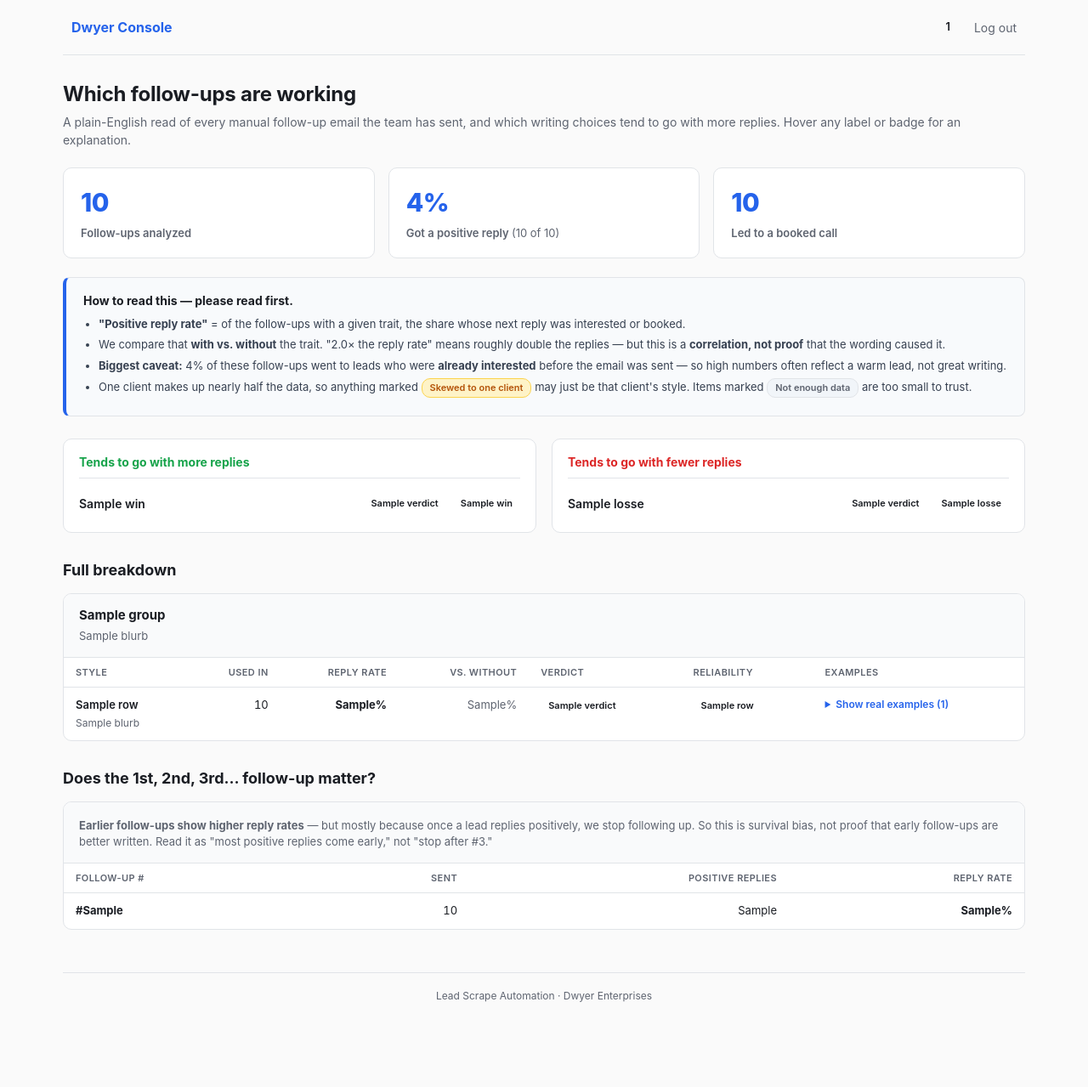
After one commit to google-dwyer-enterprises/de-reply-classifier, a Flask app: template templates/analytics.html in a window 1280 px wide. The commit adds this page. Shown: the whole page at 85% size. Run offline with Flask 3, Linux system fonts and the light colour scheme; the visitor is signed in with stand-in values (Sample User, id 1); the template is opened without the code that fills it: most values are stand-ins (such as "Sample title", 1, 10 or a date in 2020); some libraries are stand-ins or nearby versions.

Commit message:
Follow-up analytics web page + session login with two roles
Replaces the confusing NocoDB follow-up-patterns pivot with a plain-English
page in the Flask app, and overhauls auth.

Analytics (/analytics, role=analyst):
- followup_analytics.py turns followup_patterns_mv / followup_timing_mv /
  followup_message_features into a layperson-readable view: every characteristic
  and value gets a friendly label + one-line explanation (no "CTA / hook type /
  P.S. / personalization" jargon), each pattern graded for reliability
  (Solid / Fair / Skewed to one client / Not enough data), and the warm-lead
  confound (79% of follow-ups went to already-positive leads) surfaced up front.
- Shows headline stats, a "how to read this" caveat box, top wins/losses, a full
  per-characteristic breakdown, top-3 REAL example follow-ups per pattern
  (expandable, with booked/positive badge + client), and the timing strip with
  its survival-bias caveat.

Auth overhaul (app.py):
- Real /login page + /logout replacing the HTTP Basic browser popup; signed
  session cookies (SECRET_KEY).
- Two strictly-separate roles via require_role(): scraper (Jam -> /submit,
  /batches) and analyst (-> /analytics). Cross-access = 403. /batch/<token>
  share links stay public. Constant-time password compare; fails closed.

UI: role-aware nav (login/logout, role-specific links) in base.html; new
login.html + analytics.html extend the existing base; style.css extended within
the existing CSS-variable system (stat tiles, callout, takeaways, pattern tables,
reliability/verdict chips) so both surfaces stay coherent. No new dependencies;
Dockerfile/requirements unchanged.

New env vars (documented in CLAUDE.md): SECRET_KEY (mandatory, fails closed),
ANALYST_USERNAME, ANALYST_PASSWORD.

```diff
--- a/app.py
+++ b/app.py
@@ -24,6 +24,7 @@ The Railway worker picks up everything else through its existing poll loop.
 
 from __future__ import annotations
 
+import hmac
 import os
 import sys
 from functools import wraps
@@ -33,8 +34,8 @@ from dotenv import load_dotenv
 load_dotenv()
 
 from flask import (
-    Flask, Response, abort, jsonify, redirect, render_template,
-    request, url_for,
+    Flask, abort, jsonify, redirect, render_template,
+    request, session, url_for,
 )
 import psycopg2.extras
 
@@ -63,35 +64,63 @@ except Exception:
 
 COUNTRIES = ["United States", "Canada"]
 
-USERNAME = (os.environ.get("LEAD_REVIEWER_USERNAME") or "").strip()
-PASSWORD = (os.environ.get("LEAD_REVIEWER_PASSWORD") or "").strip()
+# Credential sets -> role. Two independent logins, strictly separate:
+#   scraper = Jam, the lead-scrape reviewer (/submit, /batches; /batch is token-only)
+#   analyst = the follow-up analytics group (/analytics)
+# A pair is skipped if either half is empty, so a misconfigured deploy fails closed.
+def _build_users() -> dict[str, tuple[str, str]]:
+    users: dict[str, tuple[str, str]] = {}
+    for env_user, env_pass, role in (
+        ("LEAD_REVIEWER_USERNAME", "LEAD_REVIEWER_PASSWORD", "scraper"),
+        ("ANALYST_USERNAME", "ANALYST_PASSWORD", "analyst"),
+    ):
+        u = (os.environ.get(env_user) or "").strip()
+        p = (os.environ.get(env_pass) or "").strip()
+        if u and p:
+            users[u] = (p, role)
+    return users
 
 
+USERS = _build_users()
+LANDING = {"scraper": "batches", "analyst": "analytics"}
+
 app = Flask(__name__)
+app.secret_key = (os.environ.get("SECRET_KEY") or "").strip()
 
 
 # ---------------------------------------------------------------------------
-# Auth
+# Auth — session login with two roles. Fails closed: no SECRET_KEY or no
+# matching credential pair => login impossible => protected routes redirect to
+# /login. The public /batch/<token> share links stay unauthenticated by design.
 # ---------------------------------------------------------------------------
 
-def _check_basic_auth(auth) -> bool:
-    if not USERNAME or not PASSWORD:
-        # Misconfigured deploy — fail closed so we don't accidentally expose.
-        return False
-    return bool(auth and auth.username == USERNAME and auth.password == PASSWORD)
+def _authenticate(username: str, password: str) -> str | None:
+    """Return the role for valid credentials, else None (constant-time compare)."""
+    rec = USERS.get((username or "").strip())
+    if not rec:
+        return None
+    stored_pw, role = rec
+    return role if hmac.compare_digest(stored_pw, password or "") else None
 
 
-def require_basic_auth(fn):
-    @wraps(fn)
-    def wrapper(*args, **kwargs):
-        if not _check_basic_auth(request.authorization):
-            return Response(
-                "Login required.",
-                401,
-                {"WWW-Authenticate": 'Basic realm="Lead Reviewer"'},
-            )
-        return fn(*args, **kwargs)
-    return wrapper
+def require_role(*roles):
+    """Gate a route to one or more roles. Missing session -> /login; wrong role -> 403."""
+    def deco(fn):
+        @wraps(fn)
+        def wrapper(*args, **kwargs):
+            role = session.get("role")
+            if not role or not app.secret_key:
+                return redirect(url_for("login", next=request.path))
+            if role not in roles:
+                abort(403)
+            return fn(*args, **kwargs)
+        return wrapper
+    return deco
+
+
+@app.context_processor
+def inject_user():
+    return {"current_user": session.get("user"), "current_role": session.get("role")}
 
 
 # ---------------------------------------------------------------------------
@@ -259,7 +288,46 @@ def set_batch_approval(scrape_request_id: int, value: str) -> None:
 
 @app.route("/")
 def index():
-    return redirect(url_for("batches"))
+    role = session.get("role")
+    if role in LANDING:
+        return redirect(url_for(LANDING[role]))
+    return redirect(url_for("login"))
+
+
+def _safe_next(value) -> str | None:
+    """Only allow same-site relative redirects after login."""
+    v = (value or "").strip()
+    return v if v.startswith("/") and not v.startswith("//") else None
+
+
+@app.route("/login", methods=["GET", "POST"])
+def login():
+    if request.method == "POST":
+        role = _authenticate(request.form.get("username", ""), request.form.get("password", ""))
+        nxt = _safe_next(request.form.get("next"))
+        if role and app.secret_key:
+            session.clear()
+            session["user"] = (request.form.get("username") or "").strip()
+            session["role"] = role
+            return redirect(nxt or url_for(LANDING.get(role, "index")))
+        return render_template("login.html", error="Incorrect username or password.",
+                               next=nxt or ""), 401
+    if session.get("role"):
+        return redirect(url_for("index"))
+    return render_template("login.html", next=_safe_next(request.args.get("next")) or "")
+
+
+@app.route("/logout")
+def logout():
+    session.clear()
+    return redirect(url_for("login"))
+
+
+@app.route("/analytics")
+@require_role("analyst")
+def analytics():
+    from followup_analytics import fetch_analytics
+    return render_template("analytics.html", **fetch_analytics())
 
 
 @app.route("/healthz")
@@ -294,7 +362,7 @@ def _parse_int_or_none(value, lo: int = 1, hi: int = 100000) -> int | None:
 
 
 @app.route("/submit", methods=["GET"])
-@require_basic_auth
+@require_role("scraper")
 def submit_form():
     # Query-string prefill — used by the "Re-run with same filters" button
     # on the per-batch review page. Lets Jam start a continuation batch
@@ -317,7 +385,7 @@ def submit_form():
 
 
 @app.route("/submit", methods=["POST"])
-@require_basic_auth
+@require_role("scraper")
 def submit_post():
     try:
         requested_leads = int(request.form.get("requested_leads") or 0)
@@ -386,7 +454,7 @@ def fetch_queue_position(scrape_request_id: int) -> int:
 
 
 @app.route("/batches")
-@require_basic_auth
+@require_role("scraper")
 def batches():
     submitted = request.args.get("submitted", type=int)
     rows = fetch_recent_batches()
--- a/static/style.css
+++ b/static/style.css
@@ -51,6 +51,78 @@ body {
 .top-nav a { color: var(--muted); text-decoration: none; padding: 6px 10px; border-radius: 4px; }
 .top-nav a:hover { background: #f3f4f6; color: var(--fg); }
 .top-nav .nav-spacer { flex: 1; }
+.top-nav .nav-user { color: var(--fg); font-weight: 600; font-size: 13px; }
+.top-nav .nav-logout { color: var(--muted); }
+
+/* ------- login ------- */
+.login-wrap { display: flex; justify-content: center; padding: 48px 0; }
+.login-card { width: 100%; max-width: 380px; background: var(--card); border: 1px solid var(--border); border-radius: 12px; padding: 32px 30px; box-shadow: 0 2px 12px rgba(0,0,0,0.05); }
+.login-card h1 { margin-top: 0; }
+.login-card .form-actions button { width: 100%; }
+
+/* ------- analytics: stat tiles ------- */
+.stat-tiles { display: grid; grid-template-columns: repeat(3, 1fr); gap: 16px; margin: 4px 0 22px; }
+.stat-tile { background: var(--card); border: 1px solid var(--border); border-radius: 10px; padding: 18px 20px; }
+.stat-tile .stat-n { font-size: 30px; font-weight: 800; color: var(--accent); letter-spacing: -0.02em; }
+.stat-tile .stat-k { color: var(--muted); font-size: 13px; margin-top: 4px; font-weight: 600; }
+.stat-tile .stat-sub { font-weight: 400; }
+@media (max-width: 720px) { .stat-tiles { grid-template-columns: 1fr; } }
+
+/* ------- analytics: callout ------- */
+.callout { background: #f8fafc; border: 1px solid var(--border); border-left: 4px solid var(--accent); border-radius: 8px; padding: 16px 20px; margin: 0 0 26px; font-size: 13px; }
+.callout strong { display: block; margin-bottom: 8px; font-size: 14px; }
+.callout ul { margin: 0; padding-left: 18px; }
+.callout li { margin: 5px 0; color: #374151; }
+
+/* ------- analytics: takeaways ------- */
+.takeaways { display: grid; grid-template-columns: 1fr 1fr; gap: 18px; margin-bottom: 30px; }
+@media (max-width: 720px) { .takeaways { grid-template-columns: 1fr; } }
+.takeaway-col { background: var(--card); border: 1px solid var(--border); border-radius: 10px; padding: 16px 18px; }
+.tk-head { font-size: 14px; margin: 0 0 12px; padding-bottom: 8px; border-bottom: 1px solid var(--border); }
+.tk-up { color: var(--green); }
+.tk-down { color: var(--red); }
+.tk-item { display: flex; align-items: center; gap: 8px; flex-wrap: wrap; padding: 7px 0; border-bottom: 1px solid #f3f4f6; }
+.tk-item:last-child { border-bottom: none; }
+.tk-label { font-weight: 600; flex: 1; min-width: 140px; }
+
+/* ------- analytics: pattern cards + table ------- */
+.section-head { font-size: 18px; margin: 30px 0 14px; }
+.pattern-card { background: var(--card); border: 1px solid var(--border); border-radius: 10px; margin-bottom: 18px; overflow: hidden; }
+.pat-head { padding: 14px 18px; border-bottom: 1px solid var(--border); background: #f9fafb; }
+.pat-head h3 { margin: 0; font-size: 15px; }
+.pat-head p { margin: 4px 0 0; color: var(--muted); font-size: 13px; }
+table.pat-table { width: 100%; border-collapse: collapse; font-size: 13px; }
+table.pat-table th { color: var(--muted); padding: 9px 14px; text-align: left; font-weight: 600; font-size: 11px; letter-spacing: 0.4px; text-transform: uppercase; border-bottom: 1px solid var(--border); }
+table.pat-table th.num, table.pat-table td.num { text-align: right; font-variant-numeric: tabular-nums; }
+table.pat-table td { padding: 11px 14px; border-bottom: 1px solid #f3f4f6; vertical-align: top; }
+table.pat-table tr:last-child td { border-bottom: none; }
+table.pat-table td.strong { font-weight: 700; }
+table.pat-table td.muted { color: var(--muted); }
+.pat-val { font-weight: 600; display: block; }
+.pat-blurb { color: var(--muted); font-size: 12px; display: block; margin-top: 2px; }
+tr.rel-row-thin { opacity: 0.55; }
+
+/* reliability badges */
+.rel { display: inline-block; padding: 2px 9px; border-radius: 10px; font-size: 11px; font-weight: 600; white-space: nowrap; cursor: help; }
+.rel-solid { background: var(--green-soft); color: #166534; border: 1px solid #86efac; }
+.rel-fair { background: var(--accent-soft); color: var(--accent); border: 1px solid #93c5fd; }
+.rel-skewed { background: var(--amber-soft); color: var(--amber); border: 1px solid #fcd34d; }
+.rel-thin { background: #f1f5f9; color: var(--muted); border: 1px solid var(--border); }
+
+/* verdict chips */
+.verdict { display: inline-block; padding: 2px 9px; border-radius: 10px; font-size: 11px; font-weight: 600; white-space: nowrap; }
+.v-up { background: var(--green-soft); color: #166534; }
+.v-down { background: var(--red-soft); color: #991b1b; }
+.v-flat { background: #f1f5f9; color: var(--muted); }
+
+/* examples expander */
+details.examples > summary { cursor: pointer; color: var(--accent); font-size: 12px; font-weight: 600; user-select: none; }
+details.examples[open] > summary { margin-bottom: 8px; }
+.example-msg { background: #f9fafb; border: 1px solid var(--border); border-radius: 6px; padding: 10px 12px; margin-bottom: 8px; max-width: 560px; }
+.example-meta { display: flex; gap: 8px; align-items: center; margin-bottom: 6px; }
+.example-client { color: var(--muted); font-size: 12px; }
+.example-text { margin: 0; font-size: 13px; color: #374151; white-space: pre-wrap; }
+.example-empty { color: var(--muted); font-size: 12px; font-style: italic; }
 
 /* ------- common ------- */
 h1 { font-size: 24px; font-weight: 700; margin: 8px 0 4px; letter-spacing: -0.01em; }
@@ -90,7 +162,8 @@ h1 { font-size: 24px; font-weight: 700; margin: 8px 0 4px; letter-spacing: -0.01
 .submit-form { max-width: 720px; }
 .form-field { margin-bottom: 22px; }
 .form-field label { display: block; font-size: 13px; font-weight: 600; color: #374151; margin-bottom: 6px; }
-.form-field input[type=number], .form-field textarea {
+.form-field input[type=number], .form-field input[type=text],
+.form-field input[type=password], .form-field textarea {
   width: 100%; padding: 9px 12px;
   border: 1.5px solid var(--border); border-radius: 6px;
   font: inherit; font-size: 14px;
--- /dev/null
+++ b/templates/analytics.html
@@ -0,0 +1,149 @@
+{% extends "base.html" %}
+{% block title %}Follow-up Analytics · Dwyer Console{% endblock %}
+{% block brand %}Dwyer Console{% endblock %}
+
+{% macro relbadge(r) -%}
+  <span class="rel rel-{{ r.reliability }}" title="{% if r.reliability == 'solid' %}Plenty of data, not skewed to one client.{% elif r.reliability == 'fair' %}Reasonable data — treat as a hint, not proof.{% elif r.reliability == 'skewed' %}Most of these came from a single client, so it may just be that client's style.{% else %}Too few messages to draw any conclusion.{% endif %}">{{ r.reliability_label }}</span>
+{%- endmacro %}
+
+{% macro verdictchip(r) -%}
+  {% if r.verdict %}<span class="verdict v-{{ r.verdict[0] }}">{{ r.verdict[1] }}</span>{% else %}<span class="verdict v-flat">—</span>{% endif %}
+{%- endmacro %}
+
+{% macro examples(r) -%}
+  <details class="examples">
+    <summary>Show real examples ({{ r.examples|length }})</summary>
+    {% if r.examples %}
+      {% for ex in r.examples %}
+        <div class="example-msg">
+          <div class="example-meta">
+            {% if ex.booked %}<span class="badge badge-moved">Booked a call</span>{% else %}<span class="badge badge-approved">Positive reply</span>{% endif %}
+            <span class="example-client">{{ ex.client or "—" }}</span>
+          </div>
+          <p class="example-text">{{ ex.text }}</p>
+        </div>
+      {% endfor %}
+    {% else %}
+      <p class="example-empty">No positive examples yet for this one.</p>
+    {% endif %}
+  </details>
+{%- endmacro %}
+
+{% block content %}
+<h1>Which follow-ups are working</h1>
+<p class="lede">A plain-English read of every manual follow-up email the team has sent, and which writing
+choices tend to go with more replies. Hover any label or badge for an explanation.</p>
+
+<div class="stat-tiles">
+  <div class="stat-tile">
+    <div class="stat-n">{{ "{:,}".format(overview.analyzed) }}</div>
+    <div class="stat-k">Follow-ups analyzed</div>
+  </div>
+  <div class="stat-tile">
+    <div class="stat-n">{{ overview.positive_rate }}%</div>
+    <div class="stat-k">Got a positive reply <span class="stat-sub">({{ "{:,}".format(overview.positive) }} of {{ "{:,}".format(overview.analyzed) }})</span></div>
+  </div>
+  <div class="stat-tile">
+    <div class="stat-n">{{ "{:,}".format(overview.booked) }}</div>
+    <div class="stat-k">Led to a booked call</div>
+  </div>
+</div>
+
+<div class="callout">
+  <strong>How to read this — please read first.</strong>
+  <ul>
+    <li><b>"Positive reply rate"</b> = of the follow-ups with a given trait, the share whose next reply was interested or booked.</li>
+    <li>We compare that <b>with vs. without</b> the trait. "{{ "%.1f"|format(2.0) }}× the reply rate" means roughly double the replies — but this is a <b>correlation, not proof</b> that the wording caused it.</li>
+    <li><b>Biggest caveat:</b> {{ overview.warm_rate }}% of these follow-ups went to leads who were <b>already interested</b> before the email was sent — so high numbers often reflect a warm lead, not great writing.</li>
+    <li>One client makes up nearly half the data, so anything marked <span class="rel rel-skewed">Skewed to one client</span> may just be that client's style. Items marked <span class="rel rel-thin">Not enough data</span> are too small to trust.</li>
+  </ul>
+</div>
+
+<div class="takeaways">
+  <div class="takeaway-col">
+    <h2 class="tk-head tk-up">Tends to go with more replies</h2>
+    {% if wins %}
+      {% for r in wins %}
+        <div class="tk-item">
+          <span class="tk-label">{{ r.label }}</span>
+          {{ verdictchip(r) }}
+          {{ relbadge(r) }}
+        </div>
+      {% endfor %}
+    {% else %}<p class="example-empty">No clearly reliable winners yet.</p>{% endif %}
+  </div>
+  <div class="takeaway-col">
+    <h2 class="tk-head tk-down">Tends to go with fewer replies</h2>
+    {% if losses %}
+      {% for r in losses %}
+        <div class="tk-item">
+          <span class="tk-label">{{ r.label }}</span>
+          {{ verdictchip(r) }}
+          {{ relbadge(r) }}
+        </div>
+      {% endfor %}
+    {% else %}<p class="example-empty">No clearly reliable losers yet.</p>{% endif %}
+  </div>
+</div>
+
+<h2 class="section-head">Full breakdown</h2>
+{% for g in groups %}
+<div class="pattern-card">
+  <div class="pat-head">
+    <h3>{{ g.label }}</h3>
+    <p>{{ g.blurb }}</p>
+  </div>
+  <table class="pat-table">
+    <thead>
+      <tr>
+        <th>{% if g.kind == 'binary' %}Tactic{% else %}Style{% endif %}</th>
+        <th class="num">Used in</th>
+        <th class="num">Reply rate</th>
+        <th class="num">Vs. without</th>
+        <th>Verdict</th>
+        <th>Reliability</th>
+        <th>Examples</th>
+      </tr>
+    </thead>
+    <tbody>
+      {% for r in g.rows %}
+      <tr class="rel-row-{{ r.reliability }}">
+        <td>
+          <span class="pat-val">{% if g.kind == 'binary' %}{{ g.label }}{% else %}{{ r.label }}{% endif %}</span>
+          {% if r.blurb and g.kind != 'binary' %}<span class="pat-blurb">{{ r.blurb }}</span>{% endif %}
+        </td>
+        <td class="num">{{ "{:,}".format(r.n) }}</td>
+        <td class="num strong">{{ r.with_pct }}%</td>
+        <td class="num muted">{{ r.without_pct }}%</td>
+        <td>{{ verdictchip(r) }}</td>
+        <td>{{ relbadge(r) }}</td>
+        <td>{{ examples(r) }}</td>
+      </tr>
+      {% endfor %}
+    </tbody>
+  </table>
+</div>
+{% endfor %}
+
+<h2 class="section-head">Does the 1st, 2nd, 3rd… follow-up matter?</h2>
+<div class="pattern-card">
+  <div class="pat-head">
+    <p><b>Earlier follow-ups show higher reply rates</b> — but mostly because once a lead replies positively,
+    we stop following up. So this is survival bias, not proof that early follow-ups are better written.
+    Read it as "most positive replies come early," not "stop after #3."</p>
+  </div>
+  <table class="pat-table">
+    <thead><tr><th>Follow-up #</th><th class="num">Sent</th><th class="num">Positive replies</th><th class="num">Reply rate</th></tr></thead>
+    <tbody>
+      {% for t in timing %}
+      <tr>
+        <td class="strong">#{{ t['Follow-up #'] }}</td>
+        <td class="num">{{ "{:,}".format(t['Sends']) }}</td>
+        <td class="num">{{ t['Positive Replies'] }}</td>
+        <td class="num strong">{{ t['Positive %'] }}%</td>
+      </tr>
+      {% endfor %}
+    </tbody>
+  </table>
+</div>
+{% endblock %}
--- a/templates/base.html
+++ b/templates/base.html
@@ -10,10 +10,18 @@
 <body>
 <div class="container">
   <nav class="top-nav">
-    <a href="{{ url_for('batches') }}" class="brand">Lead Reviewer</a>
+    <a href="{{ url_for('index') }}" class="brand">{% block brand %}Dwyer Console{% endblock %}</a>
     <div class="nav-spacer"></div>
-    <a href="{{ url_for('batches') }}">Batches</a>
-    <a href="{{ url_for('submit_form') }}">Submit</a>
+    {% if current_role == 'scraper' %}
+      <a href="{{ url_for('batches') }}">Batches</a>
+      <a href="{{ url_for('submit_form') }}">Submit</a>
+    {% elif current_role == 'analyst' %}
+      <a href="{{ url_for('analytics') }}">Follow-up Analytics</a>
+    {% endif %}
+    {% if current_user %}
+      <span class="nav-user">{{ current_user }}</span>
+      <a href="{{ url_for('logout') }}" class="nav-logout">Log out</a>
+    {% endif %}
   </nav>
   {% block content %}{% endblock %}
   <footer class="footer">
```
Also changed, not shown: CLAUDE.md (+5 -0 lines), followup_analytics.py (added, +228 -0 lines), templates/login.html (added, +25 -0 lines).
